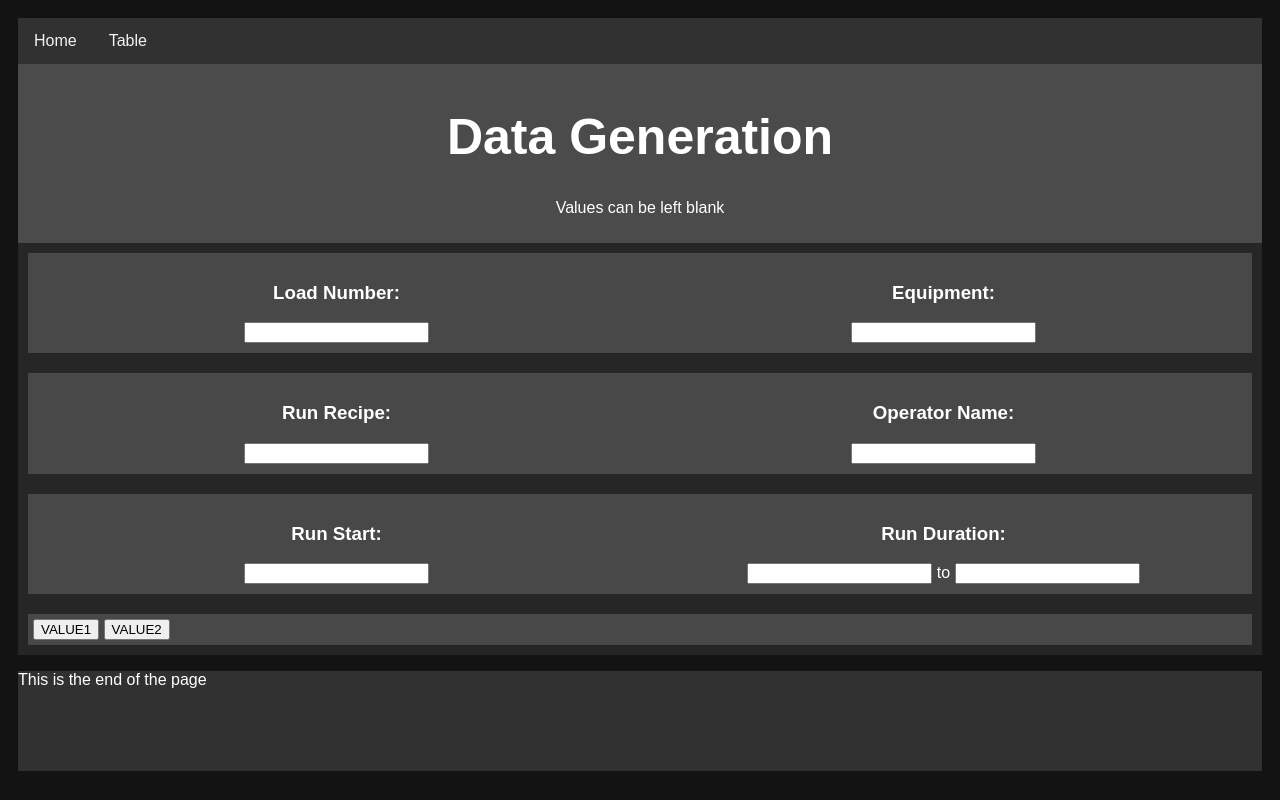
After one commit to s3945693/boeingMoney-main, a Flask app: page /table in a window 1280 px wide. The commit adds this page. Run offline with Flask 2, Linux system fonts and the light colour scheme.

Commit message:
not odne

```diff
--- a/app.py
+++ b/app.py
@@ -22,3 +22,8 @@ def hello_there(name = None):
 @app.route("/api/data")
 def get_data():
     return app.send_static_file("data.json")
+
+@app.route("/table")
+def gettable():
+    return render_template("table.html")
+        #data=app.send_static_file("data.json")
--- a/templates/layout.html
+++ b/templates/layout.html
@@ -9,6 +9,7 @@
     <body>
         <div class="topnav">
             <a href="{{ url_for('home') }}">Home</a>
+            <a href="{{ url_for('gettable') }}">Table</a>
         </div>
 
         <div>
--- /dev/null
+++ b/templates/table.html
@@ -0,0 +1,61 @@
+{% extends "layout.html" %}
+{% block title %}
+Generate Tables
+{% endblock %}
+{% block content %}
+<div class = 'header'>
+    <h1> Data Generation </h1>
+    <p>Values can be left blank</p>
+</div>
+<div class = 'container'>
+    <div class = 'center-div'>
+        <div class = 'left-div'>
+            <center>
+                <label for='gender'><h3>Load Number:</h3></label>
+                <input type="text" id="gender" name="gender"> </center>
+        </div>
+        <div class = 'right-div'>
+            <center>
+                <label for='gender'><h3>Equipment:</h3></label>
+                <input type="text" id="gender" name="gender"> </center>
+        </div>
+    </div>
+
+    <div class = 'center-div'>
+        <div class = 'left-div'>
+            <center>
+                <label for='gender'><h3>Run Recipe:</h3></label>
+                <input type="text" id="gender" name="gender"> </center>
+        </div>
+        <div class = 'right-div'>
+            <center>
+                <label for='gender'><h3>Operator Name:</h3></label>
+                <input type="text" id="gender" name="gender"> </center>
+        </div>
+    </div>
+
+    <div class = 'center-div'>
+        <div class = 'left-div'>
+            <center>
+                <label for='gender'><h3>Run Start:</h3></label>
+                <input type="text" id="gender" name="gender"> </center>
+        </div>
+        <div class = 'right-div'>
+            <center>
+                <label for='gender'><h3>Run Duration:</h3></label>
+                <input type="text" id="gender" name="gender">
+                to
+                <input type="text" id="gender" name="gender">
+            </center>
+        </div>
+    </div>
+
+    <div class = 'center-div'>
+        <form method="post" action="/">
+            <input type="submit" value="VALUE1" name="action1"/>
+            <input type="submit" value="VALUE2" name="action2" />
+        </form>
+    </div>
+
+</div>
+{% endblock %}
```
